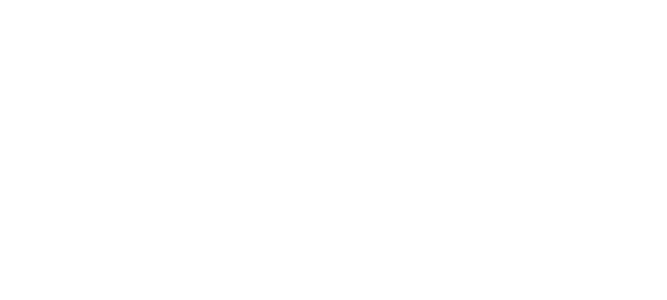
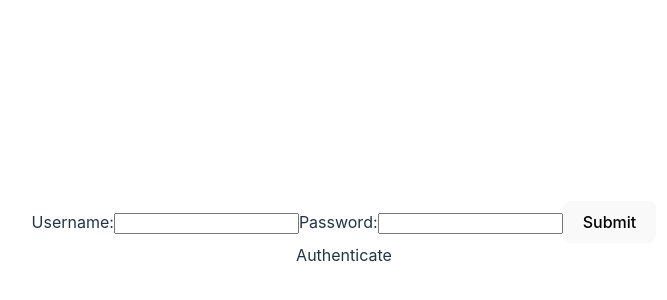
Before and after one commit to andrewlin1368/reactforms, a React (Vite) app: page / in a window 1280 px wide. Shown: the part 166-466 px from the top of the page, without its empty margins (296-963 px from the left). Built offline with nearby package versions, Linux system fonts and the light colour scheme.

Commit message:
created form and post method

```diff
--- a/src/App.jsx
+++ b/src/App.jsx
@@ -1,13 +1,15 @@
-import { useState } from 'react'
-import './App.css'
+import { useState } from "react";
+import "./App.css";
+import SignUpForm from "./components/SignUpForm";
+import Authenticate from "./components/Authenticate";
 
 function App() {
-
   return (
     <>
-
+      <SignUpForm></SignUpForm>
+      <Authenticate></Authenticate>
     </>
-  )
+  );
 }
 
-export default App
+export default App;
--- /dev/null
+++ b/src/components/Authenticate.jsx
@@ -0,0 +1,5 @@
+import React from "react";
+
+export default function Authenticate() {
+  return <div>Authenticate</div>;
+}
--- /dev/null
+++ b/src/components/SignUpForm.jsx
@@ -0,0 +1,48 @@
+import React, { useState } from "react";
+import axios from "axios";
+
+export default function SignUpForm() {
+  const [form, setForm] = useState({ username: "", password: "" });
+  const [message, setMessage] = useState(null);
+
+  const updateForm = (e) => {
+    setForm({ ...form, [e.target.name]: e.target.value });
+  };
+  const sendForm = async (e) => {
+    e.preventDefault();
+    try {
+      const response = await axios.post(
+        "https://fsa-jwt-practice.herokuapp.com/signup",
+        form,
+        {
+          headers: {
+            "Content-Type": "application/json",
+          },
+        }
+      );
+      console.log(response);
+      setMessage(response.data.message);
+    } catch (error) {
+      setMessage(error);
+    }
+  };
+
+  return (
+    (!message && (
+      <div>
+        <form onSubmit={sendForm}>
+          <label htmlFor="username">Username:</label>
+          <input type="text" name="username" onChange={updateForm} />
+          <label htmlFor="password">Password:</label>
+          <input type="password" name="password" onChange={updateForm} />
+          <button>Submit</button>
+        </form>
+      </div>
+    )) || (
+      <div>
+        <h2>{message}</h2>
+        <h4>{form.username}</h4>
+      </div>
+    )
+  );
+}
```
